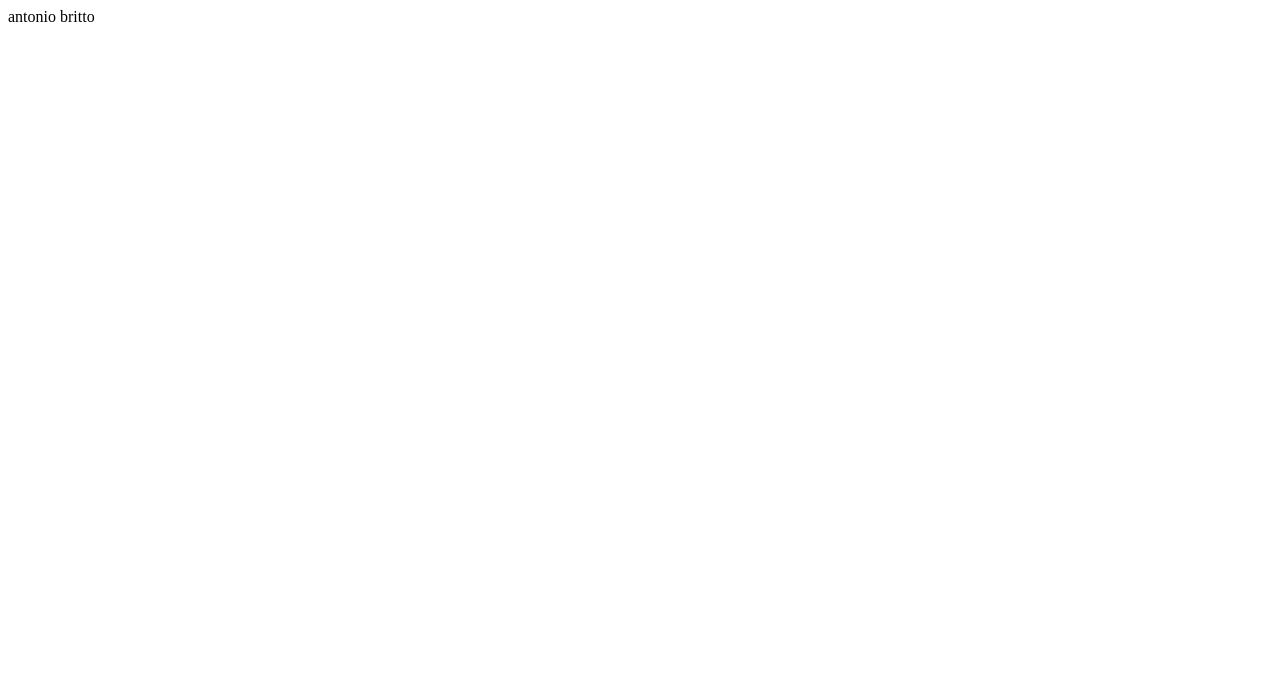
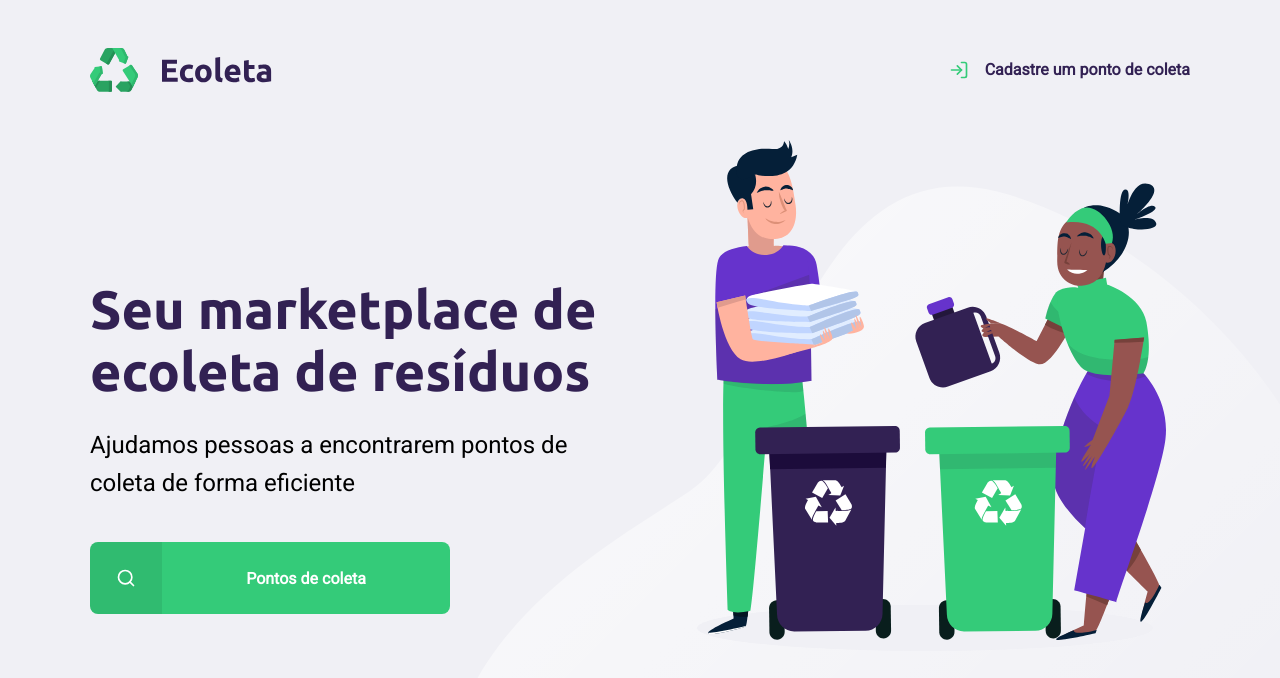
Before and after one commit to EmanuelMarcos99/NLW_1, a plain HTML site: page index.html in a window 1280 px wide. Drawn offline with Linux system fonts and the light colour scheme.

Commit message:
Todas alterações do primeiro vídeo

```diff
--- a/index.html
+++ b/index.html
@@ -1,12 +1,35 @@
 <!DOCTYPE html>
-<html lang="en">
-<head>
-    <meta charset="UTF-8">
-    <meta http-equiv="X-UA-Compatible" content="IE=edge">
-    <meta name="viewport" content="width=device-width, initial-scale=1.0">
-    <title>Document</title>
-</head>
-<body>
-    antonio britto
-</body>
+<html lang="pt_br">
+  <head>
+    <meta charset="UTF-8" />
+    <meta http-equiv="X-UA-Compatible" content="IE=edge" />
+    <meta name="viewport" content="width=device-width, initial-scale=1.0" />
+    <title>Ecoleta</title>
+
+
+    <link href="https://fonts.googleapis.com/css2?family=Roboto&family=Ubuntu:wght@700&display=swap" rel="stylesheet">
+    <link rel="stylesheet" href="styles/main.css">
+
+  </head>
+  <body>
+    <div id="page-home">
+    <div class="content">
+      <header>
+        <img src="assets/logo.svg" alt="Logomarca">
+        <a href="http://google.com.br">
+          <span> </span>
+          Cadastre um ponto de coleta
+        </a>
+      </header>
+      <main>
+      <h1>Seu marketplace de ecoleta de resíduos</h1>
+
+      <p>Ajudamos pessoas a encontrarem pontos de coleta de forma eficiente</p>
+
+      <a href="#"><span></span><strong>Pontos de coleta</strong></a>
+
+    </main>
+    </div>
+  </div>
+  </body>
 </html>
--- /dev/null
+++ b/styles/main.css
@@ -0,0 +1,139 @@
+:root{
+    --title-color: #322153;
+    --primary-color: #34cb79;
+
+}
+*{
+    margin: 0;
+    padding: 0;
+}
+html{
+    font-family:  Roboto, sans-serif;
+}
+body{
+    background: #f0f0f5;
+    -webkit-font-smoothing: antialiased;
+
+
+}
+a{
+    text-decoration: none;
+}
+h1, h2, h3, h4, h5, h6{
+    font-family: 'Ubuntu', sans-serif;
+    color: var(--title-color);
+}
+#page-home{
+
+    height: 100vh;
+    background: url('../assets/home-background.svg') no-repeat;
+    background-position: 35vw bottom;
+}
+#page-home .content{
+
+    width: 90%;
+    max-width: 1100px;
+    height: 100%;
+    margin: 0 auto;
+    display: flex;
+    flex-direction: column;
+}
+
+#page-home header{
+    margin-top: 48px;
+    display:flex;
+    align-items: center;
+    justify-content: space-between;
+}
+#page-home header a{
+
+    display: flex;
+    color: var(--title-color);
+    font-weight: 700;
+}
+#page-home header a span{
+    margin-right: 16px;
+    display: flex;
+    background-image: url(../assets/log-in.svg);
+
+    width: 20px;
+    height: 20px;
+}
+#page-home main{
+    max-width: 530px;
+    flex: 1;
+    display: flex;
+    flex-direction: column;
+    justify-content: center;
+}
+#page-home main h1{
+    font-size: 54px;
+
+}
+#page-home main p{
+    font-size: 24px;
+    line-height: 38px;
+    margin-top: 24px;
+}
+#page-home main a{
+    width: 100%;
+    max-width: 360px;
+    height: 72px;
+    border-radius: 8px;
+    display: flex;
+    align-items: center;
+    margin-top: 40px;
+    background: var(--primary-color);
+    transition: 400ms;
+
+}
+
+#page-home main a:hover{
+    background-color: #2fb86e;
+}
+
+#page-home main a span{
+    width: 72px;
+    height: 72px;
+
+    border-bottom-left-radius: 8px;
+    border-top-left-radius: 8px;
+    background-color: rgba(0, 0, 0, 0.08);
+
+    display: flex;
+    align-items: center;
+    justify-content: center;
+
+}
+
+#page-home main a span::after{
+    content:"";
+    background-image: url('../assets/search.svg');
+    width: 20px;
+    height: 20px;
+}
+
+#page-home main a strong{
+    flex:1;
+    color: white;
+    text-align: center;
+}
+
+@media(max-widht:900px){
+    #page-home{
+        background-position-x: 70vw;
+    }
+    #page-home .content{
+        align-items: center;
+        text-align: center;
+    }
+    #page-home header a{
+        position:absolute;
+        bottom: 48px;
+        left: 50%;
+        transform: translateX(-50%);
+    }
+    #page-home main{
+        align-items: center;
+    }
+}
```
Also changed, not shown: assets/arrow-left.svg (added), assets/baterias.svg (added), assets/check.svg (added), assets/eletronicos.svg (added), assets/home-background.svg (added), assets/lampadas.svg (added), assets/log-in.svg (added), assets/logo.svg (added), assets/oleo.svg (added), assets/organicos.svg (added), assets/papeis-papelao.svg (added), assets/search.svg (added), assets/x.svg (added).
